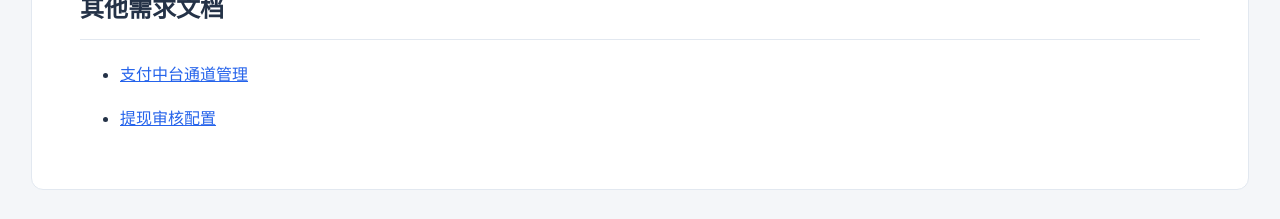
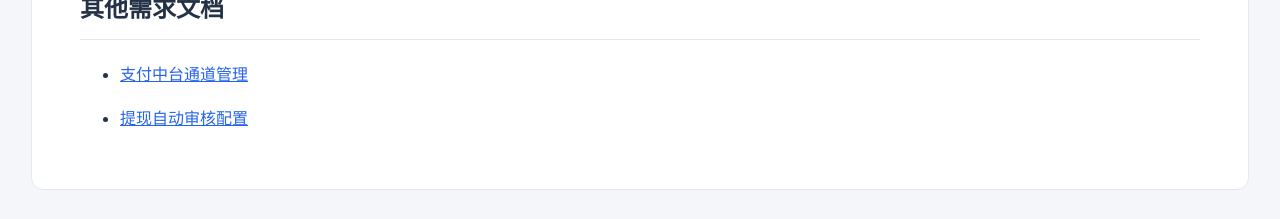
Before and after one commit to HDDDONG/tiered-recharge-requirements, a Jekyll site: the page built from index.md, in a window 1280 px wide and 900 px high, scrolled down 6077 px. Shown: the part 678-897 px from the top of the window. Built offline with Jekyll 4.4.1, drawn with Linux system fonts in a browser that asks for light colours.

Commit message:
docs: rename automatic withdrawal review configuration

```diff
--- a/index.md
+++ b/index.md
@@ -209,4 +209,4 @@ title: 阶梯充值活动配置
 
 - [支付中台通道管理](./channel-management/)
 
-- [提现审核配置](./withdrawal-review-config/)
+- [提现自动审核配置](./withdrawal-review-config/)
```
